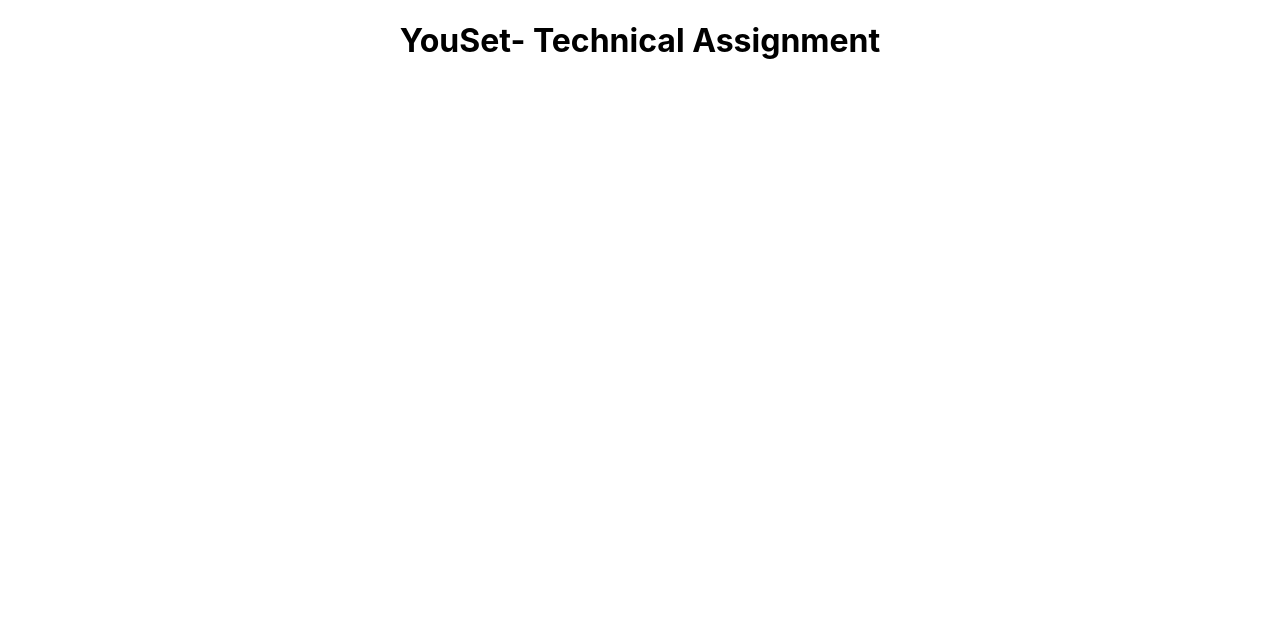
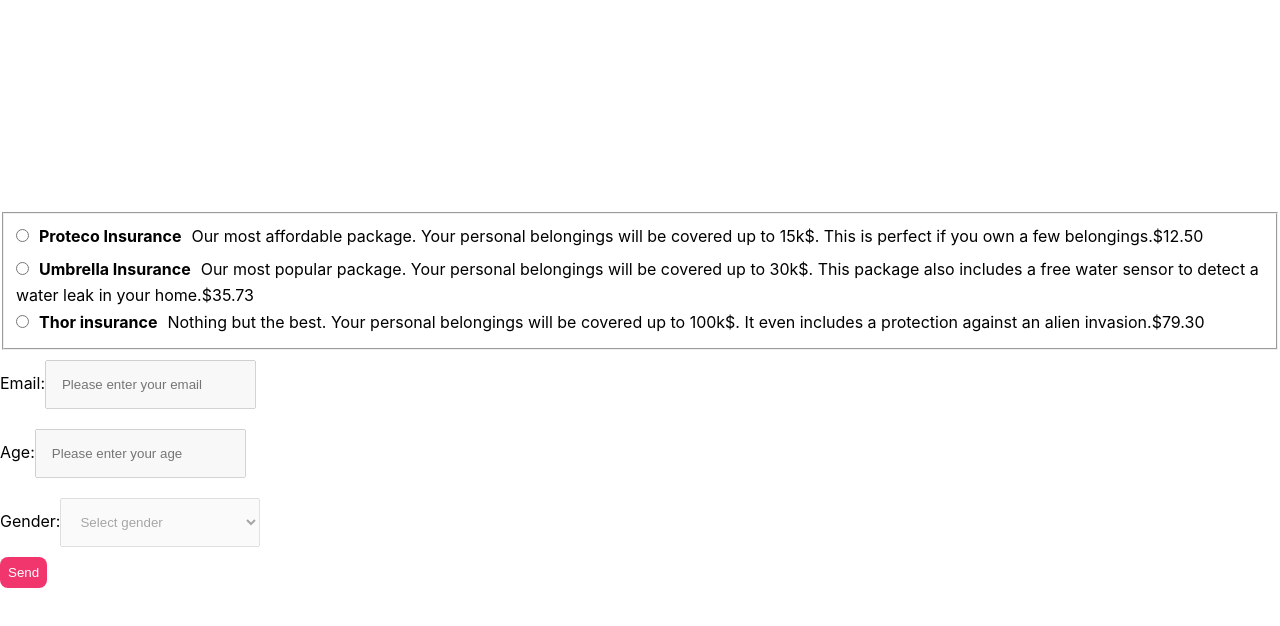
Before and after one commit to aniskhoja/Tech-Assignment, a React (Create React App) app: page / in a window 1280 px wide. Shown: the top 626 px of the page. Built offline with nearby package versions, Linux system fonts and the light colour scheme.

Commit message:
completed the functionality

```diff
--- a/package.json
+++ b/package.json
@@ -3,6 +3,7 @@
   "version": "0.1.0",
   "private": true,
   "dependencies": {
+    "@emailjs/browser": "^3.6.2",
     "@testing-library/jest-dom": "^5.16.4",
     "@testing-library/react": "^13.0.1",
     "@testing-library/user-event": "^13.5.0",
--- a/src/App.css
+++ b/src/App.css
@@ -1,38 +1,35 @@
-.App {
-  text-align: center;
+.app {
+  display: flex;
+  width: 100vw;
+  align-items: center;
+  justify-content: center;
+  height: 100vh;
 }
 
-.App-logo {
-  height: 40vmin;
-  pointer-events: none;
+label {
+  text-align: left;
 }
 
-@media (prefers-reduced-motion: no-preference) {
-  .App-logo {
-    animation: App-logo-spin infinite 20s linear;
-  }
+input,
+select {
+  padding: 15px;
+  margin: 10px 0px;
 }
 
-.App-header {
-  background-color: #282c34;
-  min-height: 100vh;
-  display: flex;
-  flex-direction: column;
-  align-items: center;
-  justify-content: center;
-  font-size: calc(10px + 2vmin);
-  color: white;
+select {
+  width: 200px;
 }
 
-.App-link {
-  color: #61dafb;
+strong {
+  margin: 0 10px;
 }
 
-@keyframes App-logo-spin {
-  from {
-    transform: rotate(0deg);
-  }
-  to {
-    transform: rotate(360deg);
-  }
+button {
+  background-color: #f1356d;
+  color: #fff;
+  border: 0;
+  padding: 8px;
+  border-radius: 8px;
+  cursor: pointer;
+  display: block;
 }
--- a/src/App.js
+++ b/src/App.js
@@ -1,9 +1,86 @@
+import { useEffect, useRef, useState } from 'react';
 import './App.css';
+import EmailInput from './components/EmailInput';
+import RadioInput from './components/RadioInput';
+import emailjs from '@emailjs/browser';
 
 function App() {
+  const initialValues = { InsurancePkg: null, Email: "", Age: "", Gender: "" };
+  const [formValues, setFormValues] = useState(initialValues);
+  const [status, setStatus] = useState(true);
+
+  const form = useRef();
+  const handleSubmit = (e) => {
+    e.preventDefault();
+    console.log(form.current)
+    //email
+    emailjs.sendForm('service_w7s5rpp', 'template_ezuti83', form.current, '4VbZqkuzu4iEZ4gZ_')
+      .then((result) => {
+          alert("message send")
+          console.log(result.text);
+      }, (error) => {
+          console.log(error.text);
+    });
+  };
+
+  const handleChange = (e) => {
+    const { name, value } = e.target;
+    setFormValues({ ...formValues, [name]: value })
+    console.log(formValues)
+  };
+
+  useEffect(() => {
+    if (formValues.InsurancePkg !== null) {
+      setStatus(false)
+    }
+  }, [formValues.InsurancePkg]);
+
   return (
-    <div className="App">
-      <h1>YouSet- Technical Assignment</h1>
+    <div className="app">
+      <form ref={form} onSubmit={handleSubmit}>
+        <fieldset>
+          <RadioInput
+            heading="Proteco Insurance"
+            clickEvent={handleChange}
+            price="$12.50">
+            Our most affordable package. Your personal belongings will be covered up to 15k$.
+            This is perfect if you own a few belongings.
+          </RadioInput>
+          <RadioInput
+            heading="Umbrella Insurance"
+            clickEvent={handleChange}
+            price="$35.73">
+            Our most popular package. Your personal belongings will be covered up to 30k$.
+            This package also includes a free water sensor to detect a water leak in your home.
+          </RadioInput>
+          <RadioInput
+            heading="Thor insurance"
+            clickEvent={handleChange}
+            price="$79.30">Nothing but the best. Your personal belongings will be covered up to 100k$.
+            It even includes a protection against an alien invasion.
+          </RadioInput>
+        </fieldset>
+        <EmailInput
+          type="email"
+          label="Email"
+          setValue={formValues.Email}
+          changeEvent={handleChange}
+          status={status}
+          placeholder="Please enter your email" />
+        <EmailInput type="text"
+          label="Age"
+          setValue={formValues.Age}
+          changeEvent={handleChange}
+          status={status}
+          placeholder="Please enter your age" />
+        <label>Gender:</label>
+        <select name="Gender" disabled={status} onChange={handleChange}>
+          <option value="">Select gender</option>
+          <option value="Male">Male</option>
+          <option value="female">Female</option>
+        </select>
+        <button>Send</button>
+      </form>
     </div>
   );
 }
--- /dev/null
+++ b/src/components/EmailInput.jsx
@@ -0,0 +1,13 @@
+import React from 'react';
+
+const EmailInput = ({ label, placeholder, setValue, type, status, changeEvent }) => {
+
+  return (
+    <div className='forminput'>
+      <label>{label}:</label>
+      <input type={type} name={label} value={setValue} required placeholder={placeholder} disabled={status} onChange={e => changeEvent(e)} />
+    </div>
+  )
+}
+
+export default EmailInput
--- /dev/null
+++ b/src/components/RadioInput.jsx
@@ -0,0 +1,16 @@
+import React from 'react';
+
+const RadioInput = ({ children, heading, clickEvent, price }) => {
+    return (
+        <div className='formradio'>
+            <input type="radio" value={heading} name="InsurancePkg" onClick={e => clickEvent(e)}/>
+            <label>
+                <strong>{heading}</strong>
+                {children}
+                <span>{ price }</span>
+            </label>
+        </div>
+    )
+};
+
+export default RadioInput;
```
Also changed, not shown: src/components/genderSelection.jsx (added, +15 -0 lines), 1 other file (tests, documents, lock files or other folders).
